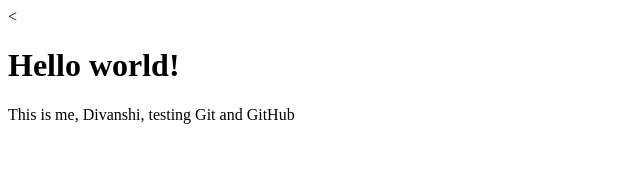
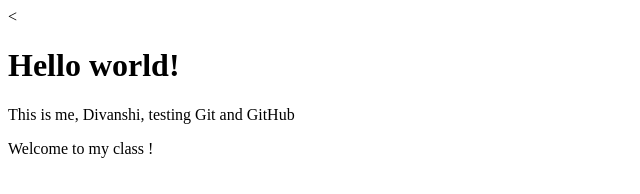
Before and after one commit to divanshisethi9488/LearningGithub, a plain HTML site: page index.html in a window 1280 px wide. Shown: the whole page, without its empty margins (0-640 px from the left). Drawn offline with Linux system fonts and the light colour scheme.

Commit message:
New paragraph added

```diff
--- a/index.html
+++ b/index.html
@@ -7,5 +7,6 @@
   <body>
     <<h1>Hello world!</h1>
     <p>This is me, Divanshi, testing Git and GitHub</p>
+    <p>Welcome to my class !</p>
   </body>
 </html>
```
